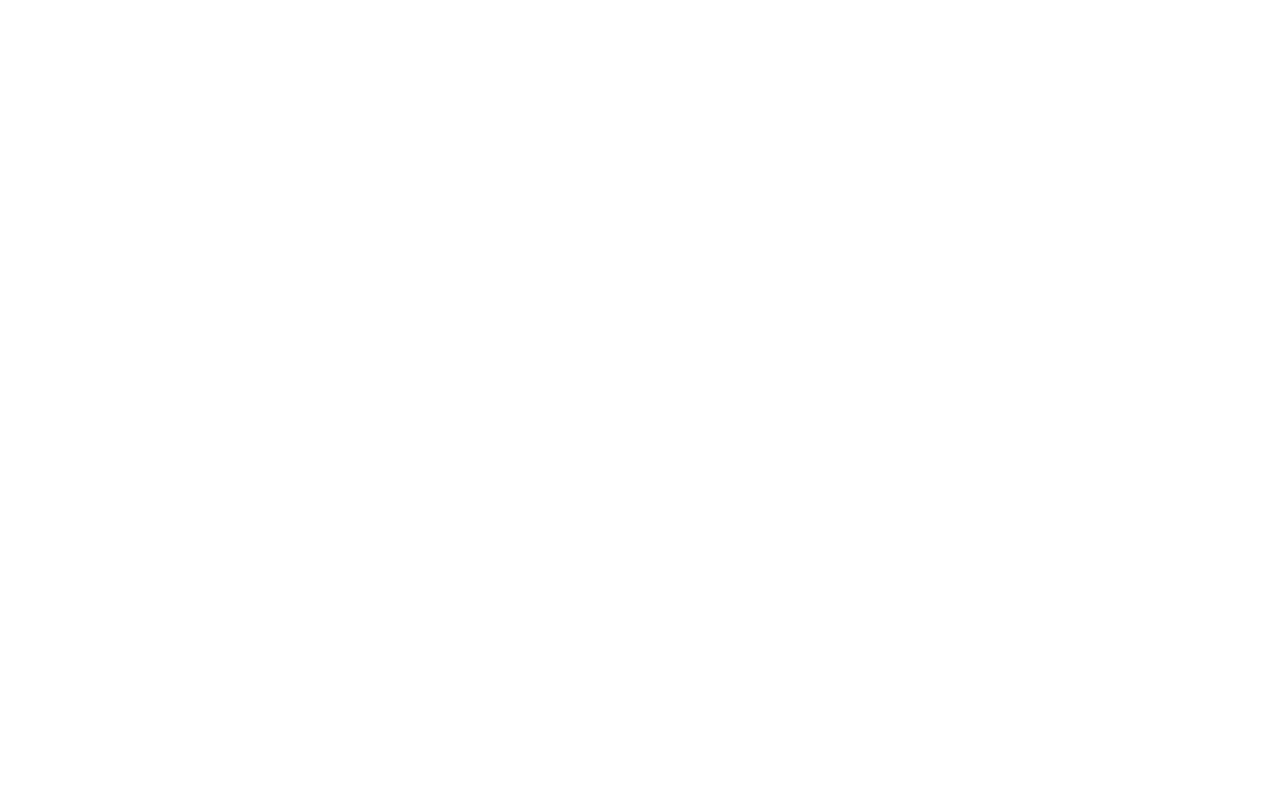
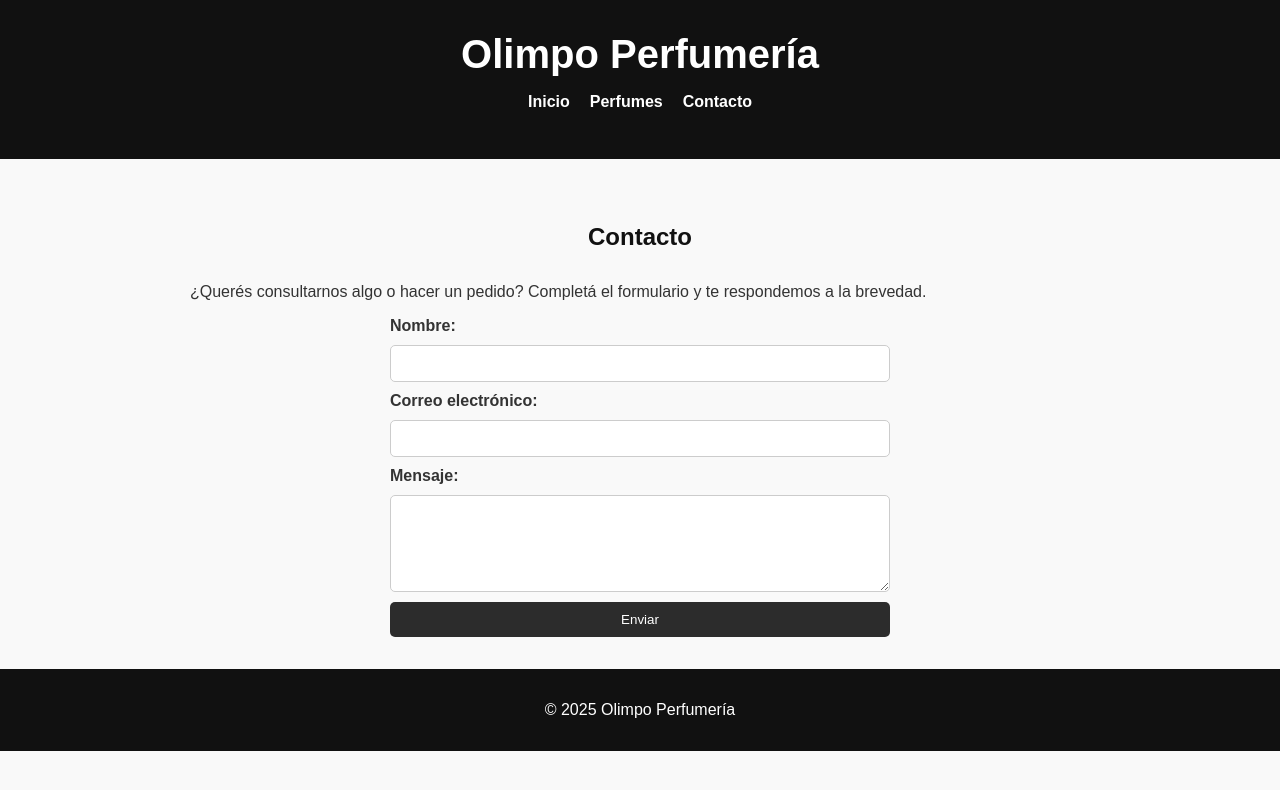
Before and after one commit to msalani01/landing_page_olimpofragancias, a plain HTML site: page contacto.html in a window 1280 px wide. Drawn offline with Linux system fonts and the light colour scheme.

Commit message:
Agrego página de contacto, favicon y ajustes de estilo

```diff
--- a/contacto.html
+++ b/contacto.html
@@ -0,0 +1,43 @@
+<!DOCTYPE html>
+<html lang="es">
+<head>
+  <meta charset="UTF-8">
+  <title>Contacto - Olimpo Perfumería</title>
+  <link rel="stylesheet" href="style.css">
+  <link rel="icon" href="favicon.svg" type="image/svg+xml">
+</head>
+<body>
+  <header>
+    <h1>Olimpo Perfumería</h1>
+    <nav>
+      <ul class="menu">
+        <li><a href="index.html">Inicio</a></li>
+        <li><a href="perfumes.html">Perfumes</a></li>
+        <li><a href="contacto.html">Contacto</a></li>
+      </ul>
+    </nav>
+  </header>
+
+  <section>
+    <h2>Contacto</h2>
+    <p>¿Querés consultarnos algo o hacer un pedido? Completá el formulario y te respondemos a la brevedad.</p>
+
+    <form class="form-contacto" action="mailto:tuemail@ejemplo.com" method="POST" enctype="text/plain">
+      <label for="nombre">Nombre:</label>
+      <input type="text" id="nombre" name="nombre" required>
+
+      <label for="email">Correo electrónico:</label>
+      <input type="email" id="email" name="email" required>
+
+      <label for="mensaje">Mensaje:</label>
+      <textarea id="mensaje" name="mensaje" rows="5" required></textarea>
+
+      <button type="submit">Enviar</button>
+    </form>
+  </section>
+
+  <footer>
+    <p>&copy; 2025 Olimpo Perfumería</p>
+  </footer>
+</body>
+</html>
--- a/style.css
+++ b/style.css
@@ -150,3 +150,42 @@ nav {
   display: block;
   margin: 0 auto 1rem;
 }
+
+.frase-intro {
+  text-align: center;
+  font-size: 1.2rem;
+  margin-top: 1rem;
+  margin-bottom: 2rem;
+}
+
+.form-contacto {
+  max-width: 500px;
+  margin: auto;
+  display: flex;
+  flex-direction: column;
+  gap: 10px;
+}
+
+.form-contacto label {
+  font-weight: bold;
+}
+
+.form-contacto input,
+.form-contacto textarea {
+  padding: 10px;
+  border: 1px solid #ccc;
+  border-radius: 5px;
+}
+
+.form-contacto button {
+  background-color: #2c2c2c;
+  color: white;
+  padding: 10px;
+  border: none;
+  border-radius: 5px;
+  cursor: pointer;
+}
+
+.form-contacto button:hover {
+  background-color: #444;
+}
```
Also changed, not shown: index.html (+3 -2 lines), perfumes.html (+2 -1 lines), img/favicon.svg (added).
